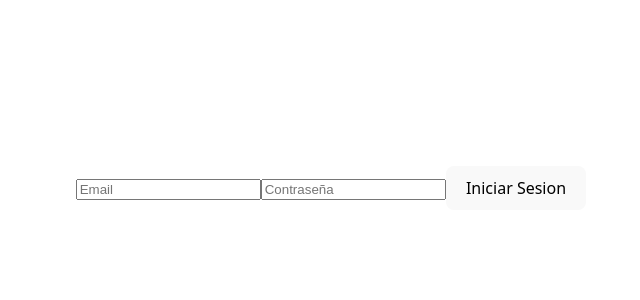
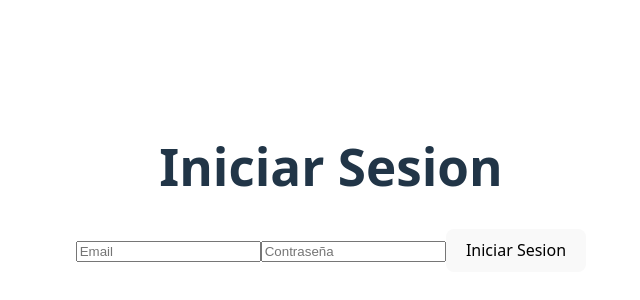
Before and after one commit to lizaldanaoyolaruiz/2doProyectoStreamingWebSite, a React (Vite) app: page /Login in a window 1280 px wide. Shown: the part 212-512 px from the top of the page, without its empty margins (309-949 px from the left). Built offline with nearby package versions, Linux system fonts and the light colour scheme.

Commit message:
Login por terminar

```diff
--- a/index.html
+++ b/index.html
@@ -1,5 +1,5 @@
 <!doctype html>
-<html lang="en">
+<html lang="es">
   <head>
     <meta charset="UTF-8" />
     <link rel="icon" type="image/svg+xml" href="/vite.svg" />
--- a/src/App.jsx
+++ b/src/App.jsx
@@ -1,7 +1,7 @@
 
 import './App.css'
 import { BrowserRouter, Route, Routes } from 'react-router'
-import { LoginPage } from './paginas/login'
+import { LoginPage } from './pages/login'
 
 function App() {
 
--- /dev/null
+++ b/src/pages/login.jsx
@@ -0,0 +1,61 @@
+import { useEffect } from "react"
+import { SubirUsuarios } from "../data/user"
+
+function LoginPage(){
+
+    function handleLogin (e){
+        e.preventDefault()
+        const form = e.target
+        const formData = new FormData(form)
+        const data = Object.fromEntries(formData)
+        console.log(data)
+        const dataFromLS = JSON.parse(localStorage.getItem("users"))
+        const userFound = dataFromLS.find(user => user.email === data.email)
+        if (!userFound){
+            alert("Usuario No Encontrado")
+            return
+        }
+
+        const passwordMatch = data.password === userFound.password
+        if(!passwordMatch){
+            alert("Contraseña Incorrecta")
+            return
+        }
+        alert("Usuario Logueado")
+
+
+    }
+
+    useEffect(()=>{
+        SubirUsuarios()
+    },[])
+    return(
+        <>
+        <div>
+            <h1>Iniciar Sesion</h1>
+            <form onSubmit={(e)=>{handleLogin(e)}}>
+            <input
+                type="email"
+                name="email"
+                placeholder="Email"
+                minLength={4}
+                maxLength={100}
+            />
+            <input
+                type="password"
+                name="password"
+                placeholder="Contraseña"
+                minLength={8}
+                maxLength={100}
+            />
+            <button>Iniciar Sesion</button>
+        </form>
+
+        </div>
+
+        </>
+    )
+}
+export {
+    LoginPage
+}
--- a/src/paginas/login.jsx
+++ /dev/null
@@ -1,35 +0,0 @@
-import { useEffect } from "react"
-import { SubirUsuarios } from "../data/user"
-
-function LoginPage(){
-
-
-
-    useEffect(()=>{
-        SubirUsuarios()
-    },[])
-    return(
-        <>
-        <form action="">
-            <input
-                type="email"
-                name="email"
-                placeholder="Email"
-                minLength={4}
-                maxLength={100}
-            />
-            <input
-                type="password"
-                name="password"
-                placeholder="Contraseña"
-                minLength={8}
-                maxLength={100}
-            />
-            <button>Iniciar Sesion</button>
-        </form>
-        </>
-    )
-}
-export {
-    LoginPage
-}
```
Also changed, not shown: src/pages/admin.jsx (added), src/pages/editMovie.jsx (added), src/pages/home.jsx (added).
